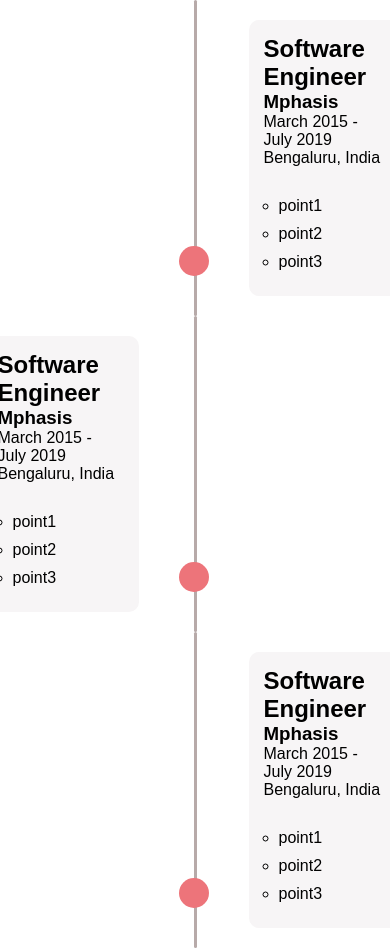
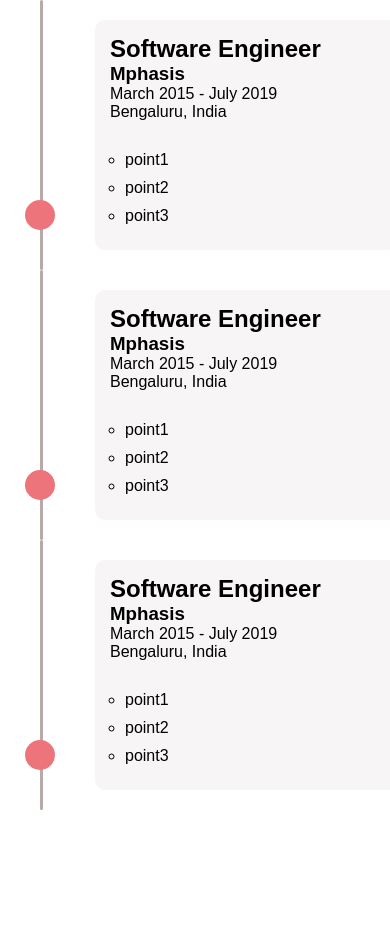
Before and after one commit to shreyassf92/ResumeTimelineTemplate, a React app: page / in a window 390 px wide. After the commit the page ends 844 px from the top, so only its background shows below. Built offline with nearby package versions, Linux system fonts and the light colour scheme.

Commit message:
addded media queries to align the timeline items on one side for small screens

```diff
--- a/src/components/Timeline.css
+++ b/src/components/Timeline.css
@@ -30,3 +30,14 @@ li:nth-child(odd) div{
 li:nth-child(even) div{
     left: calc(-40vw - 55px);
 }
+
+/* media queries */
+@media screen and (max-width: 900px){
+    .items{
+        margin: 0 0 0 40px;
+    }
+
+    li:nth-child(even) div{
+        left: 55px;
+    }
+}
--- a/src/components/TimelineCard.css
+++ b/src/components/TimelineCard.css
@@ -32,3 +32,10 @@
 .body ul li {
     margin: 10px 0;
 }
+
+/* media queries*/
+@media screen and (max-width: 900px){
+    .container{
+        width:78vw;
+    }
+}
```
